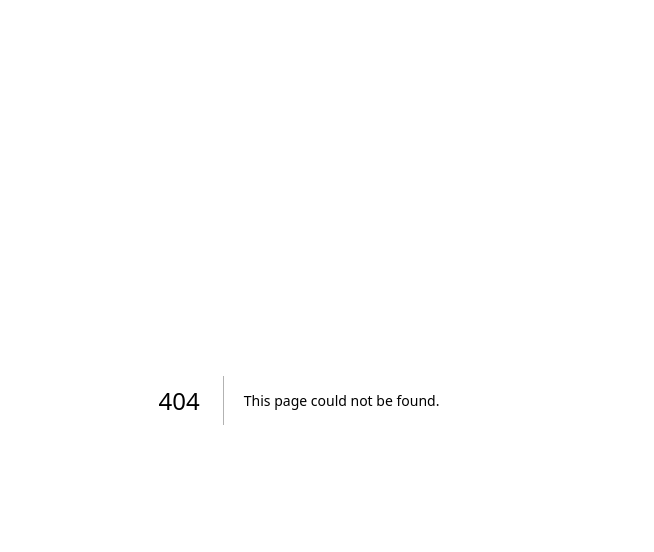
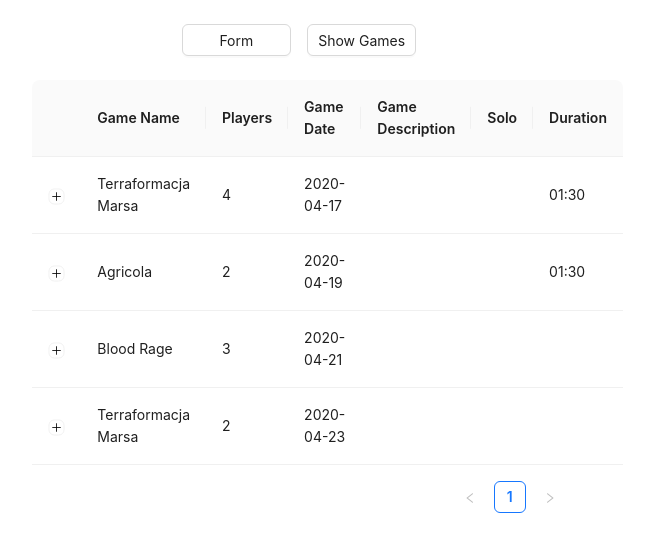
Before and after one commit to PtrZjc/log-play-app, a Next.js app in the folder log-play-page/: page /show in a window 1280 px wide. Before the commit this address had no page. Shown: the top 552 px of the page, without its empty margins (341-995 px from the left). Built offline with nearby package versions, Linux system fonts and the light colour scheme.

Commit message:
Page: Add table with game results

```diff
--- /dev/null
+++ b/log-play-page/app/MockResponse.ts
@@ -0,0 +1,83 @@
+export const MOCK_RESPONSE: GamesLog =
+{
+  games: [
+    {
+      timestamp: 1587081600,
+      gameName: "Terraformacja Marsa",
+      gameDate: "2020-04-17",
+      duration: "01:30",
+      playerResults: [
+        {
+          playerName: "Ja",
+          playerScore: 71,
+          isWinner: true
+        },
+        {
+          playerName: "Ilona",
+          playerScore: 58
+        },
+        {
+          playerName: "Łysy",
+          playerScore: 48
+        },
+        {
+          playerName: "Korot",
+          playerScore: 70
+        }
+      ]
+    },
+    {
+      timestamp: 1587254400,
+      gameName: "Agricola",
+      gameDate: "2020-04-19",
+      duration: "01:30",
+      playerResults: [
+        {
+          playerName: "Ja",
+          playerScore: 38,
+          isWinner: true
+        },
+        {
+          playerName: "Ilona",
+          playerScore: 33
+        }
+      ]
+    },
+    {
+      timestamp: 1587427200,
+      gameName: "Blood Rage",
+      gameDate: "2020-04-21",
+      playerResults: [
+        {
+          playerName: "Ja",
+          playerScore: 143
+        },
+        {
+          playerName: "Korot",
+          playerScore: 160,
+          isWinner: true
+        },
+        {
+          playerName: "Łysy",
+          playerScore: 64
+        }
+      ]
+    },
+    {
+      timestamp: 1587600000,
+      gameName: "Terraformacja Marsa",
+      gameDate: "2020-04-23",
+      playerResults: [
+        {
+          playerName: "Ja",
+          playerScore: 88,
+          isWinner: true
+        },
+        {
+          playerName: "Ilona",
+          playerScore: 86
+        }
+      ]
+    }
+  ]
+}
--- /dev/null
+++ b/log-play-page/app/NavButtons.tsx
@@ -0,0 +1,20 @@
+'use client'
+
+import {Button, Col, Row} from "antd";
+import {useRouter} from "next/navigation";
+
+export default function NavButtons() {
+  const router = useRouter();
+
+  const routeToAdd = () => router.push('/add');
+  const routeToShowAll = () => router.push('/show');
+
+  return <Row justify="center" gutter={16}>
+    <Col span={6} >
+      <Button className={"w-full"} onClick={routeToAdd}>Form</Button>
+    </Col>
+    <Col span={6}>
+      <Button className={"w-full"} onClick={routeToShowAll}>Show Games</Button>
+    </Col>
+  </Row>
+}
--- a/log-play-page/app/GameForm.tsx
+++ b/log-play-page/app/add/GameForm.tsx
@@ -1,42 +1,23 @@
-import React, {useEffect, useState} from 'react';
-import {
-  AutoComplete,
-  Button,
-  Checkbox,
-  Col,
-  DatePicker,
-  Form,
-  Input,
-  Row,
-  Select,
-  Space,
-  Switch, TimePicker,
-} from 'antd';
-import {GAMES, PLAYERS} from "@/app/constants";
+import React, {useState} from 'react';
+import {AutoComplete, Button, Checkbox, Col, DatePicker, Form, Input, Row, Select, Switch, TimePicker,} from 'antd';
+import {GAMES, PLAYERS} from "@/app/add/constants";
 import dayjs from "dayjs";
 import {MinusCircleOutlined, PlusOutlined} from "@ant-design/icons";
-import './globals.css';
+import '../globals.css';
+import duration from 'dayjs/plugin/duration';
 
-const {Option} = Select;
-
-const layout = {
-  labelCol: {span: 8},
-  wrapperCol: {span: 16},
-};
-
-// const tailLayout = {
-//   wrapperCol: {offset: 8, span: 16},
-// };
-
-type GameFormParams = Record<string, string>
+dayjs.extend(duration);
 
 export const GameForm: React.FC = () => {
-
   const [form] = Form.useForm();
-
   const [fixedTime, setFixedTime] = useState(false);
 
-  const onFinish = (values: any) => console.log(JSON.stringify(values, null, 2));
+  const onFinish = (values: any) => {
+    values.duration = (values["fixedTime"] ?? dayjs.duration(values.rangeTime[1].diff(values.rangeTime[0]))).format("HH:mm");
+    delete values.rangeTime;
+    delete values.fixedTime;
+    console.log(JSON.stringify(values, null, 2));
+  }
 
   const insensitiveCaseIncludes = (input: string, option: any) => {
     const candidate = option.value.toLowerCase();
@@ -53,6 +34,8 @@ export const GameForm: React.FC = () => {
             {
               gameDate: dayjs(),
               rangeTime: [dayjs().subtract(1, "hour"), dayjs()],
+              // 1 hour
+              fixedTime: dayjs().startOf("day").add(1, "hour"),
               playerResults: [
                 {playerName: PLAYERS[0]},
                 {playerName: PLAYERS[1]},
@@ -119,7 +102,6 @@ export const GameForm: React.FC = () => {
                       className={"w-1/5"}
                       {...restField}
                       name={[name, 'playerScore']}
-                      rules={[{required: true, message: 'Missing last name'}]}
                     >
                       <Input type="number" placeholder="Score"/>
                     </Form.Item>
--- /dev/null
+++ b/log-play-page/app/add/page.tsx
@@ -0,0 +1,9 @@
+"use client";
+
+import {GameForm} from "@/app/add/GameForm";
+
+export default function AddPage() {
+  return (
+    <GameForm/>
+  )
+}
--- a/log-play-page/app/layout.tsx
+++ b/log-play-page/app/layout.tsx
@@ -1,16 +1,29 @@
+import {ReactNode} from "react";
+import NavButtons from "@/app/NavButtons";
+import {Col, Row} from "antd";
+import '@/app/globals.css';
+
 export const metadata = {
-  title: 'Next.js',
-  description: 'Generated by Next.js',
+  title: 'GamesLog',
 }
 
-export default function RootLayout({
-  children,
-}: {
-  children: React.ReactNode
-}) {
+export type ChildProps = {
+  children: ReactNode
+}
+
+export default function RootLayout({children}: ChildProps) {
   return (
     <html lang="en">
-      <body>{children}</body>
+    <body>
+    <Row justify="center">
+      <Col xs={24} sm={24} md={18} lg={12} xl={10} xxl={8}>
+        <div className={"m-6"}>
+        <NavButtons/>
+        </div>
+        {children}
+      </Col>
+    </Row>
+    </body>
     </html>
   )
 }
--- a/log-play-page/app/page.tsx
+++ b/log-play-page/app/page.tsx
@@ -1,11 +1,9 @@
 'use client'
-
-import { GameForm } from '@/app/GameForm';
 
 export default function Home() {
   return (
     <main className="pt-24">
-      <GameForm/>
+      HI!
     </main>
   )
 }
--- /dev/null
+++ b/log-play-page/app/show/GameTable.tsx
@@ -0,0 +1,54 @@
+"use client"
+
+import React from 'react';
+import type {TableColumnsType} from 'antd';
+import {Table} from 'antd';
+import {MOCK_RESPONSE} from "@/app/MockResponse";
+
+type GameRecordRow = { key: React.Key, players: number } & GameRecord;
+type PlayerResultRow = { key: React.Key } & PlayerResult;
+
+const items = [
+  {key: '1', label: 'Action 1'},
+  {key: '2', label: 'Action 2'},
+];
+
+export default function GameTable() {
+  const expandedRowRender = (record: GameRecord) => {
+    const columns: TableColumnsType<PlayerResult> = [
+      {title: 'Player Name', dataIndex: 'playerName', key: 'playerName'},
+      {title: 'Player Score', dataIndex: 'playerScore', key: 'playerScore'},
+      {title: 'Comment', dataIndex: 'comment', key: 'comment'},
+    ];
+
+    return <Table columns={columns} dataSource={record.playerResults} pagination={false}/>;
+  };
+
+  const columns: TableColumnsType<GameRecord> = [
+    {title: 'Game Name', dataIndex: 'gameName', key: 'gameName'},
+    {title: 'Players', dataIndex: 'players', key: 'players'},
+    {title: 'Game Date', dataIndex: 'gameDate', key: 'gameDate'},
+    {title: 'Game Description', dataIndex: 'gameDescription', key: 'gameDescription'},
+    {title: 'Solo', dataIndex: 'solo', key: 'solo'},
+    {title: 'Duration', dataIndex: 'duration', key: 'duration'},
+  ];
+
+
+  const data = MOCK_RESPONSE.games.map((game, index) => ({
+    ...game,
+    key: game.timestamp,
+    players: game.playerResults.length,
+    playerResults: game.playerResults.map((player, playerIndex) => ({
+      ...player,
+      playerName: player.isWinner ? player.playerName + ' 👑' : player.playerName,
+    })),
+  }));
+
+  return (
+    <Table
+      columns={columns}
+      expandable={{expandedRowRender}}
+      dataSource={data}
+    />
+  );
+}
--- /dev/null
+++ b/log-play-page/app/show/page.tsx
@@ -0,0 +1,10 @@
+"use client";
+
+import {GameForm} from "@/app/add/GameForm";
+import GameTable from "@/app/show/GameTable";
+
+export default function AddPage() {
+  return (
+    <GameTable/>
+  )
+}
```
Also changed, not shown: log-play-page/app/Model.ts (added, +21 -0 lines), log-play-page/app/exemplary-request.json (deleted, +0 -80 lines), log-play-page/app/globals.css (+4 -4 lines), log-play-page/app/add/constants.ts (renamed from log-play-page/app/constants.ts).
